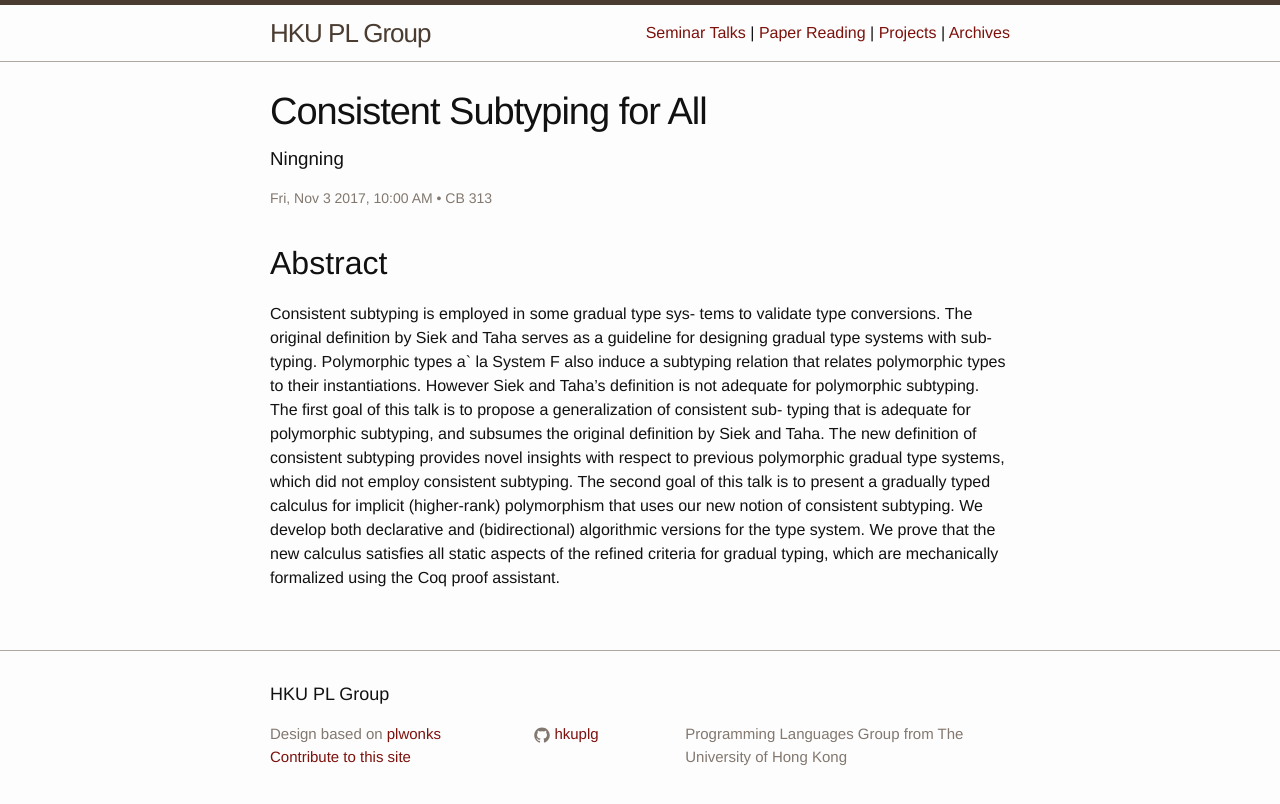
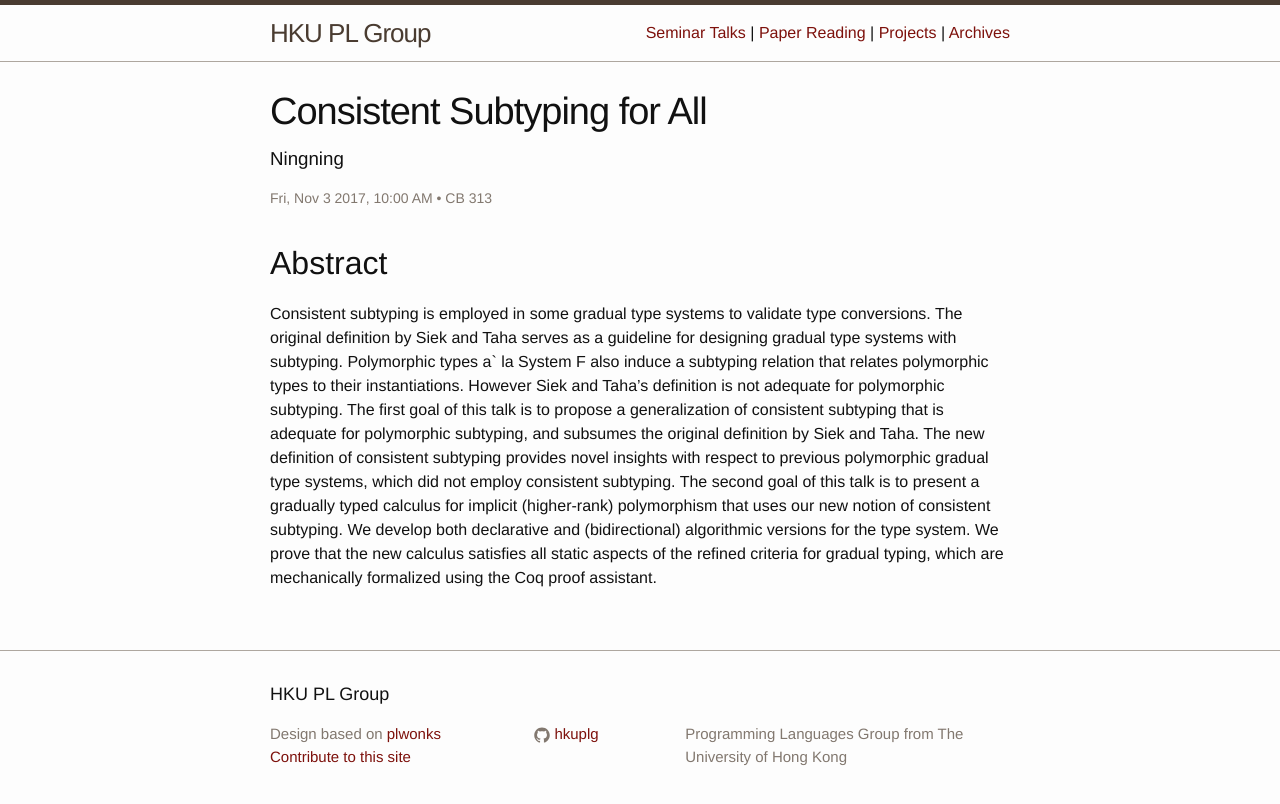
Before and after one commit to hkuplg/hkuplg.github.io, a Jekyll site: the page built from _posts/2017-11-03-consistent-subtyping.md, in a window 1280 px wide. Shown: the top 804 px of the page. Built offline with Jekyll 4.4.1, drawn with Linux system fonts in a browser that asks for light colours.

Commit message:
Update 2017-11-03-consistent-subtyping.md
remove annoying -s

```diff
--- a/_posts/2017-11-03-consistent-subtyping.md
+++ b/_posts/2017-11-03-consistent-subtyping.md
@@ -8,13 +8,13 @@ categories: Ningning 2017
 ---
 ## Abstract
 
-Consistent subtyping is employed in some gradual type sys- tems to validate type
+Consistent subtyping is employed in some gradual type systems to validate type
 conversions. The original definition by Siek and Taha serves as a guideline for
-designing gradual type systems with sub- typing. Polymorphic types a` la System
+designing gradual type systems with subtyping. Polymorphic types a` la System
 F also induce a subtyping relation that relates polymorphic types to their
 instantiations. However Siek and Taha’s definition is not adequate for
 polymorphic subtyping. The first goal of this talk is to propose a
-generalization of consistent sub- typing that is adequate for polymorphic
+generalization of consistent subtyping that is adequate for polymorphic
 subtyping, and subsumes the original definition by Siek and Taha. The new
 definition of consistent subtyping provides novel insights with respect to
 previous polymorphic gradual type systems, which did not employ consistent
```
